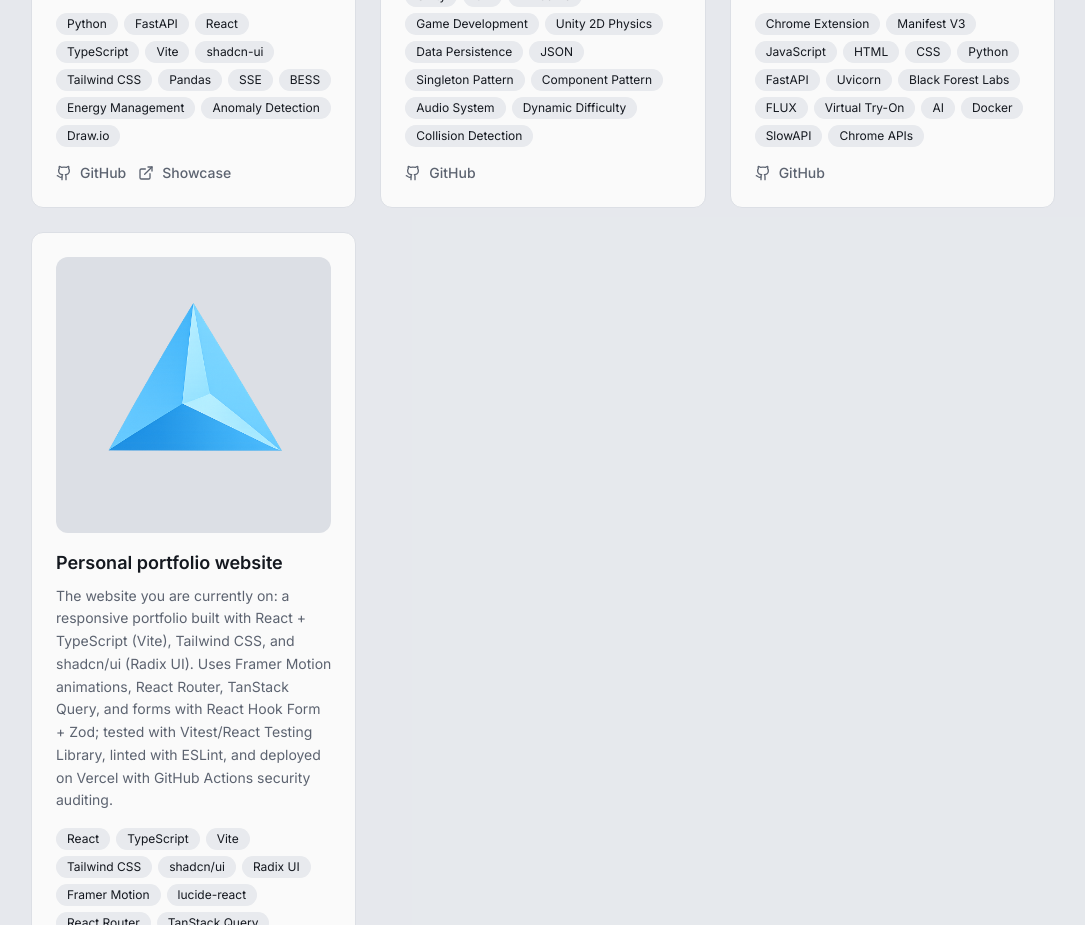
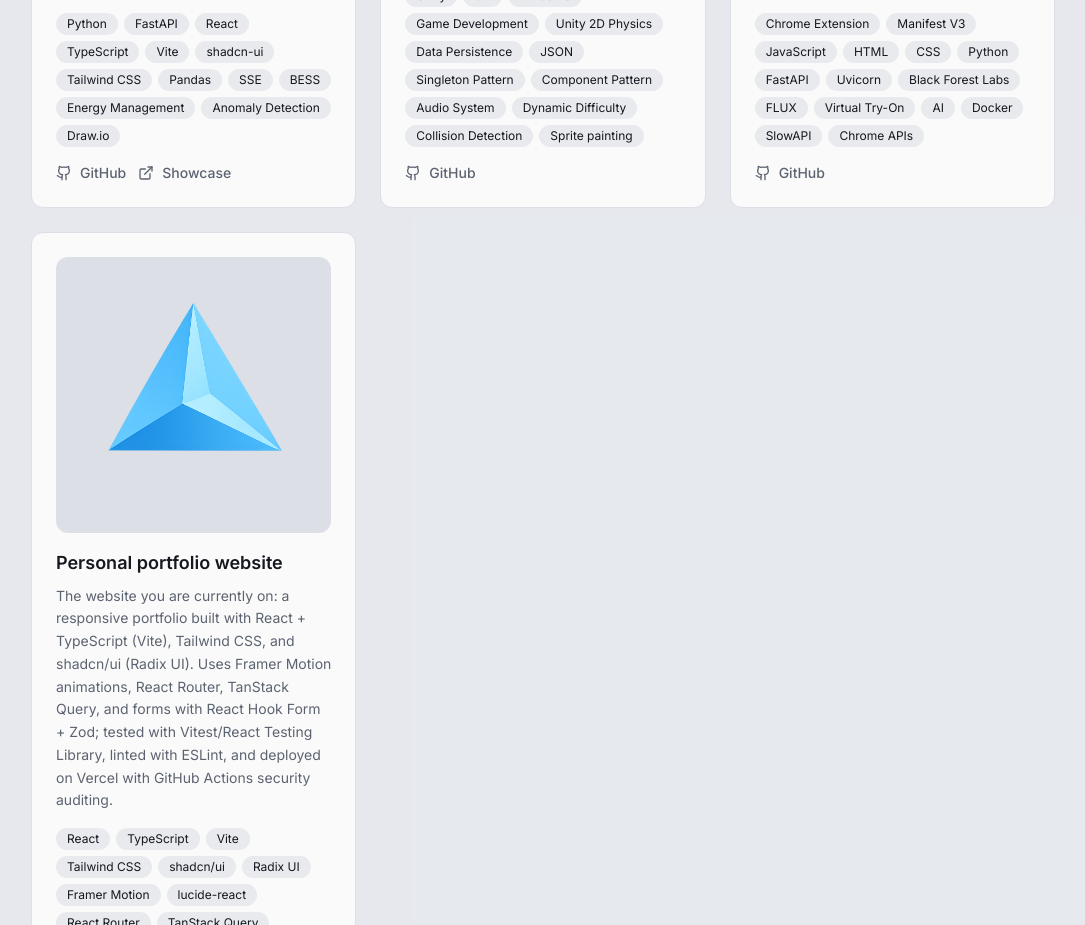
Before and after one commit to Rouxxel/per_web_venzer, a React (Vite) app in the folder frontend/: page / in a window 1280 px wide. Shown: the part 5880-6805 px from the top of the page, without its empty margins (97-1182 px from the left). Built offline with nearby package versions, Linux system fonts and the light colour scheme; the HTML template or start-up script is replaced by a standard one.

Commit message:
Add new entry on project interface for better organization of projects

```diff
--- a/frontend/src/data/projects.ts
+++ b/frontend/src/data/projects.ts
@@ -2,6 +2,7 @@ export interface Project {
   title: string;
   description: string;
   tags: string[];
+  classification: string[];
   github?: string;
   demo?: string;
   live_demo?: string;
@@ -29,13 +30,35 @@ export const projects: Project[] = [
       "CI/CD",
       "Industrial",
     ],
+    classification: ["backend","professional","data_analysis"],
   },
   {
     title: "Langdrill (Stealth starptup)",
     image: "/images/langdrill/logo.png",
     description:
       "As a frontend developer, I worked on an AI-enhanced educational platform built on a React+TS frontend framework and Python-based FastAPI backend. It features role-based access for teachers/students, AI-powered exercise generation (writing, reading, listening with TTS and coversation with AI/voice agent), classroom management, assignment tracking, student analytics and template system. It was also connected to a Supabase database (PostgreSQL) for user authentication and data storage.",
-    tags: ["React", "TypeScript", "Vite", "Tailwind CSS", "Python", "FastAPI", "OpenAI API", "Supabase", "PostgreSQL", "shadcn/ui", "Radix UI", "TanStack Query", "React Router", "Figma", "UX/UI Design", "REST API", "JWT", "Render", "Vercel"],
+    tags: [
+      "React",
+      "TypeScript",
+      "Vite",
+      "Tailwind CSS",
+      "Python",
+      "FastAPI",
+      "OpenAI API",
+      "Supabase",
+      "PostgreSQL",
+      "shadcn/ui",
+      "Radix UI",
+      "TanStack Query",
+      "React Router",
+      "Figma",
+      "UX/UI Design",
+      "REST API",
+      "JWT",
+      "Render",
+      "Vercel"
+    ],
+    classification: ["frontend","web","ai","professional","database"],
     github: "https://github.com/Rouxxel/langdrill",
     live_demo: "https://langdrill.vercel.app",
   },
@@ -58,6 +81,7 @@ export const projects: Project[] = [
       "Docker",
       "Android Studio"
     ],
+    classification: ["fullstack","mobile","database","ai","personal"],
     github: "https://github.com/Rouxxel/simple-chat",
   },
   {
@@ -79,6 +103,7 @@ export const projects: Project[] = [
       "Render",
       "Vercel"
     ],
+    classification: ["fullstack","web","ai","hackathon"],
     github: "https://github.com/Rouxxel/rift_rewind_hckthn_frontnd",
     //demo: "https://www.youtube.com/watch?v=uXalS69hPrE",
     live_demo: "https://rift-rewind-hckthn-frontnd.vercel.app",
@@ -105,6 +130,7 @@ export const projects: Project[] = [
       "Railway",
       "Google Auth"
     ],
+    classification: ["fullstack","web","hackathon","database","ai"],
     github: "https://github.com/peres84/TuneTools",
     demo: "https://vimeo.com/1143501418?fl=pl&fe=vl",
   },
@@ -130,6 +156,7 @@ export const projects: Project[] = [
       "seaborn",
       "Data science"
     ],
+    classification: ["ai","educational","data_analysis"],
     github: "https://github.com/Rouxxel/thesis-bachelor",
   },
   {
@@ -155,6 +182,7 @@ export const projects: Project[] = [
       "Docker",
       "pytest"
     ],
+    classification: ["ai","backend","data_analysis"],
     github: "https://github.com/Rouxxel/Emotion_detection_DL_model_from_images",
   },
   {
@@ -181,6 +209,7 @@ export const projects: Project[] = [
       "numpy",
       "matplotlib"
     ],
+    classification: ["ai","backend","data_analysis"],
     github: "https://github.com/Rouxxel/drone_sound_profile_detection",
   },
   {
@@ -206,6 +235,7 @@ export const projects: Project[] = [
       "matplotlib",
       "seaborn"
     ],
+    classification: ["ai","educational","data_analysis"],
     github: "https://github.com/Rouxxel/ai_general",
   },
   {
@@ -228,6 +258,7 @@ export const projects: Project[] = [
       "Anomaly Detection",
       "Draw.io"
     ],
+    classification: ["fullstack","web","hackathon","database","data_analysis"],
     github: "https://github.com/Rouxxel/maxxwatt_hackathon",
     demo: "https://www.loom.com/share/cc96c4b830e947ff919d3910525a2384?sid=8c8c50da-bc06-47db-bb79-8650f1cb143f",
   },
@@ -248,7 +279,10 @@ export const projects: Project[] = [
       "Component Pattern",
       "Audio System",
       "Dynamic Difficulty",
-      "Collision Detection"],
+      "Collision Detection",
+      "Sprite painting"
+    ],
+    classification: ["fullstack","personal","gaming"],
     github: "https://github.com/Rouxxel/Nothingness",
   },
   {
@@ -273,6 +307,7 @@ export const projects: Project[] = [
       "SlowAPI",
       "Chrome APIs"
     ],
+    classification: ["fullstack","personal","ai","web"],
     github: "https://github.com/Rouxxel/atryon_chrome_extension",
   },
   {
@@ -300,6 +335,7 @@ export const projects: Project[] = [
       "Responsive Design",
       "UX/UI Design",
       "HTML5"],
+    classification: ["frontend","personal","web"],
     live_demo: "https://per-web-venzer.vercel.app",
     github: "https://github.com/Rouxxel/per_web_venzer",
   },
```
